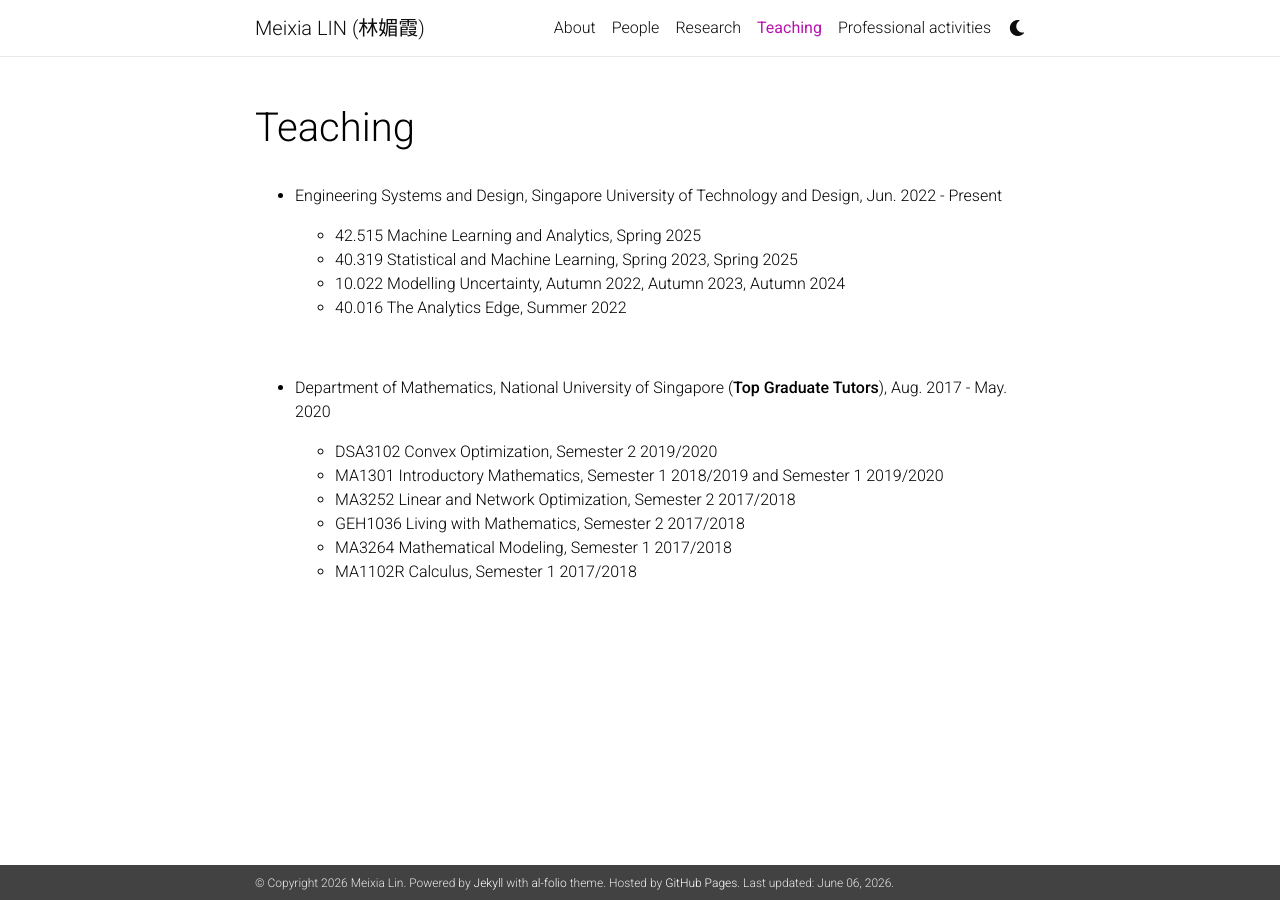
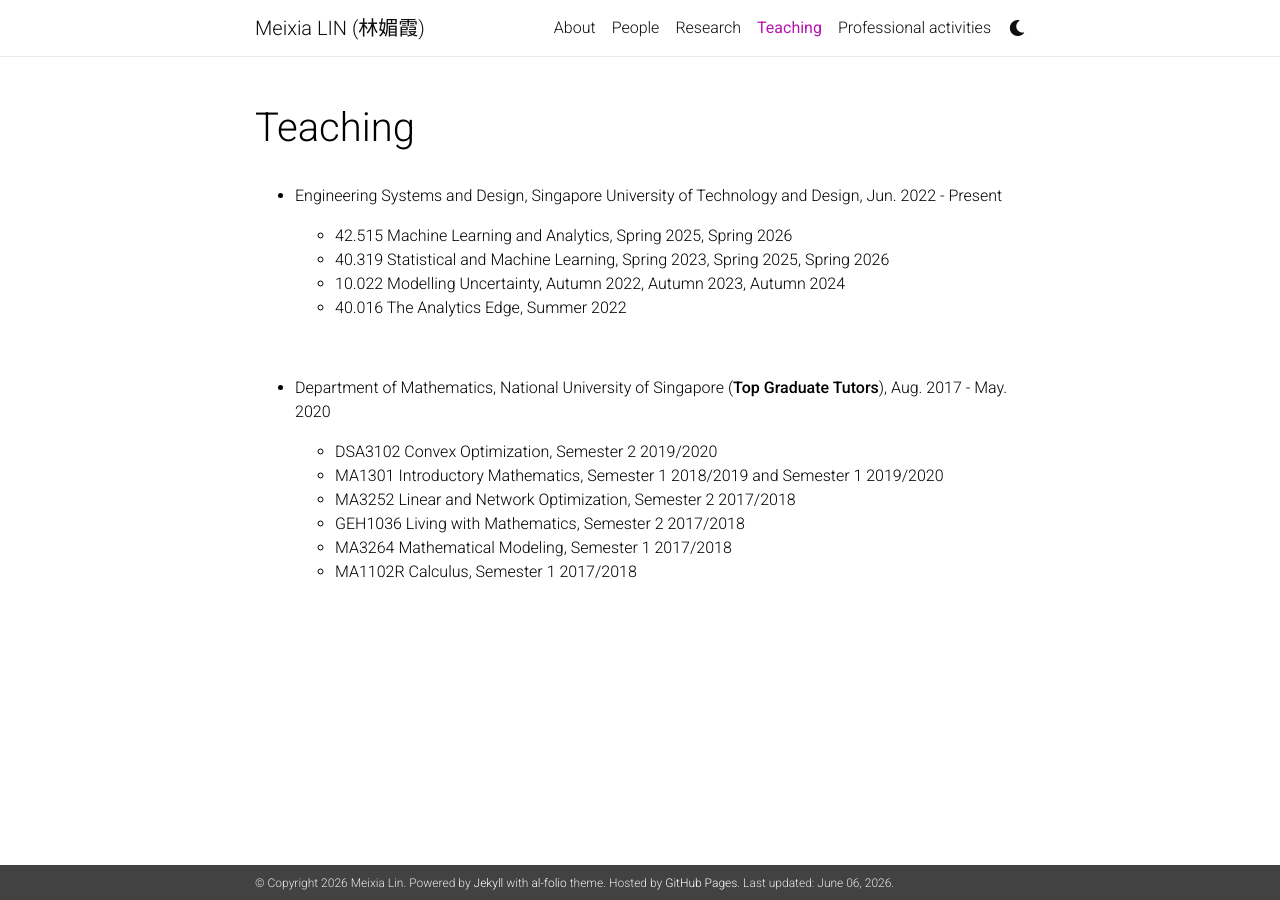
Before and after one commit to linmeixia/linmeixia.github.io, a Jekyll site: the page built from _pages/teaching.md, in a window 1280 px wide. Built offline with Jekyll 4.4.1, drawn with Linux system fonts in a browser that asks for light colours; nearby versions of some CDN libraries; comment, search, counter and statistics services are not loaded; a style sheet for code colours, icons or effects is not loaded.

Commit message:
Update teaching.md

```diff
--- a/_pages/teaching.md
+++ b/_pages/teaching.md
@@ -9,8 +9,8 @@ nav: true
 
 - Engineering Systems and Design, Singapore University of Technology and Design, Jun. 2022 - Present
 
-    - 42.515 Machine Learning and Analytics, Spring 2025
-    - 40.319 Statistical and Machine Learning, Spring 2023, Spring 2025
+    - 42.515 Machine Learning and Analytics, Spring 2025, Spring 2026
+    - 40.319 Statistical and Machine Learning, Spring 2023, Spring 2025, Spring 2026
     - 10.022 Modelling Uncertainty, Autumn 2022, Autumn 2023, Autumn 2024
     - 40.016 The Analytics Edge, Summer 2022
 
```
